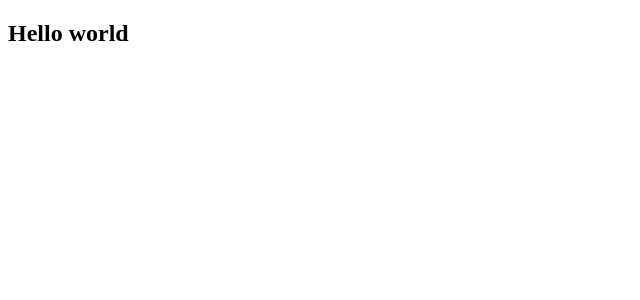
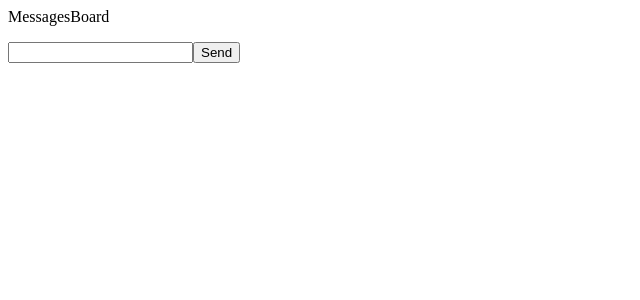
Before and after one commit to lpolverino/lpinturillo, a React (Vite) app in the folder frontend/lpinturillo/: page / in a window 1280 px wide. Shown: the top 300 px of the page, without its empty margins (0-640 px from the left). Built offline with nearby package versions, Linux system fonts and the light colour scheme.

Commit message:
added basic components

```diff
--- a/frontend/lpinturillo/src/App.jsx
+++ b/frontend/lpinturillo/src/App.jsx
@@ -1,9 +1,20 @@
+import { useState } from "react"
+import MessageInput from "./components/MessageInput"
+import MessagesBoard from "./components/MessagesBoard"
 
 function App() {
+  const [messages, setMessages] = useState([])
+  const addValue = (newValue) => {
+    const newArray = messages.concat([{id:newValue, message:newValue}])
+    setMessages(newArray)
+  }
 
   return (
     <>
-      <h2>Hello world</h2>
+      <div>
+        <MessagesBoard messages={messages}></MessagesBoard>
+        <MessageInput onClickHandler={(newvalue) => addValue(newvalue)}></MessageInput>
+      </div>
    </>
   )
 }
--- /dev/null
+++ b/frontend/lpinturillo/src/components/MessageInput.jsx
@@ -0,0 +1,22 @@
+import PropTypes from "prop-types"
+import { useState } from "react"
+
+const MessageInput = ({onClickHandler}) => {
+  const [message, setMessage] = useState("")
+  return (
+    <div>
+      <input type="text" value={message} onChange={ (e) => setMessage(e.target.value)}/>
+      <button onClick={(e) => {
+        e.preventDefault()
+        onClickHandler(message)
+      setMessage("")}
+        }>Send</button>
+    </div>
+  )
+}
+
+MessageInput.propTypes = {
+  onClickHandler: PropTypes.func
+}
+
+export default MessageInput
--- /dev/null
+++ b/frontend/lpinturillo/src/components/MessagesBoard.jsx
@@ -0,0 +1,25 @@
+import PropTypes from "prop-types"
+
+const MessagesBoard = ({messages}) => {
+  return (
+    <>
+      <div>MessagesBoard</div>
+      <ul>
+        {
+          messages.map(element => {
+            return <li key={element.id}>
+              <p>{element.message}</p>
+            </li>
+          })
+        }
+
+      </ul>
+    </>
+  )
+}
+
+MessagesBoard.propTypes = {
+  messages: PropTypes.array
+}
+
+export default MessagesBoard
```
